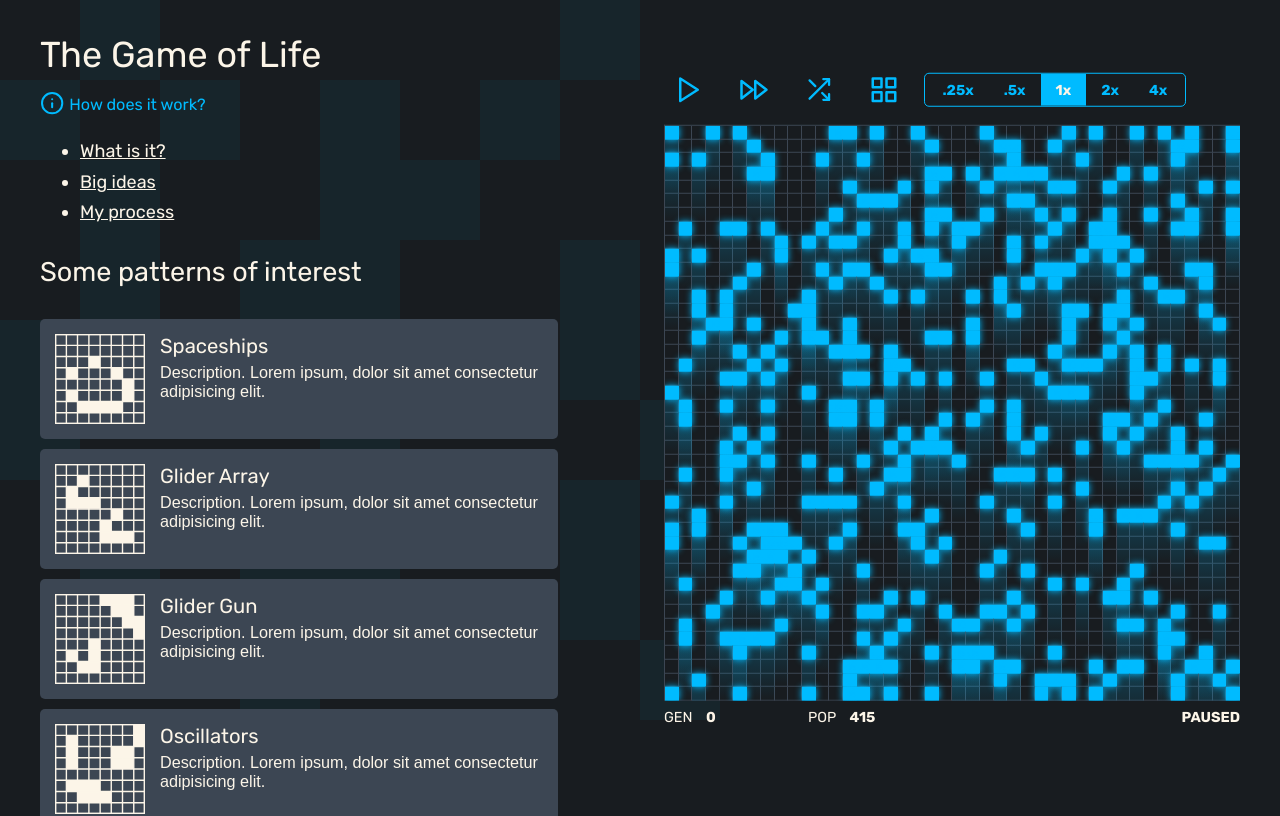
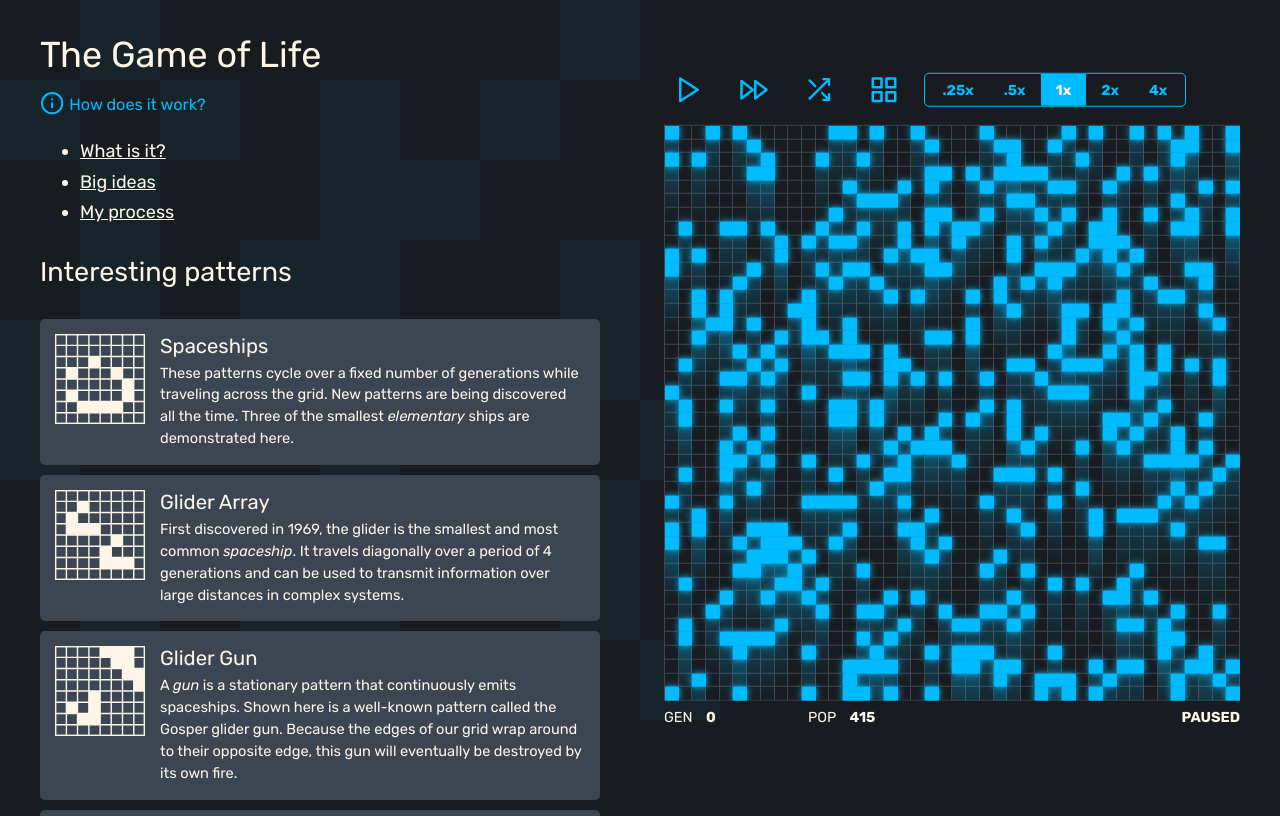
Before and after one commit to murbar/conways, a React (Create React App) app: page / in a window 1280 px wide. Shown: the top 816 px of the page. Built offline with nearby package versions, Linux system fonts and the light colour scheme.

Commit message:
Add preset descriptions

```diff
--- a/src/components/Presets.js
+++ b/src/components/Presets.js
@@ -17,49 +17,68 @@ const PresetButton = styled(Button)`
   margin: 0 0 1rem 0;
   padding: 1.5rem;
   text-align: left;
+  min-height: 12rem;
   svg {
     width: 9rem;
     height: 9rem;
-    float: left;
-    margin-right: 1.5rem;
+    position: absolute;
   }
   .title {
     font-family: ${p => p.theme.fontFamily};
     display: block;
     font-size: 1.25em;
     margin-bottom: 0.5rem;
+    margin-left: 10.5rem;
   }
   .description {
     display: block;
+    margin-left: 10.5rem;
     font-family: ${p => p.theme.fontFamily};
     font-size: 0.9em;
+    line-height: 1.5;
   }
 `;
 
 export default function Presets({ loadPreset }) {
   return (
     <div>
-      <h2>Some patterns of interest</h2>
+      <h2>Interesting patterns</h2>
       <ButtonGroup>
         <PresetButton onClick={() => loadPreset(spaceships)}>
           <ShipsPreview />
           <span className="title">Spaceships</span>
-          <span>Description. Lorem ipsum, dolor sit amet consectetur adipisicing elit.</span>
+          <span className="description">
+            These patterns cycle over a fixed number of generations while traveling across the grid.
+            New patterns are being discovered all the time. Three of the smallest{' '}
+            <em>elementary</em> ships are demonstrated here.
+          </span>
         </PresetButton>
         <PresetButton onClick={() => loadPreset(gliderArray)}>
           <GlidersPreview />
           <span className="title">Glider Array</span>
-          <span>Description. Lorem ipsum, dolor sit amet consectetur adipisicing elit.</span>
+          <span className="description">
+            First discovered in 1969, the glider is the smallest and most common <em>spaceship</em>.
+            It travels diagonally over a period of 4 generations and can be used to transmit
+            information over large distances in complex systems.
+          </span>
         </PresetButton>
         <PresetButton onClick={() => loadPreset(gliderGun)}>
           <GunPreview />
           <span className="title">Glider Gun</span>
-          <span>Description. Lorem ipsum, dolor sit amet consectetur adipisicing elit.</span>
+          <span className="description">
+            A <em>gun</em> is a stationary pattern that continuously emits spaceships. Shown here is
+            a well-known pattern called the Gosper glider gun. Because the edges of our grid wrap
+            around to their opposite edge, this gun will eventually be destroyed by its own fire.
+          </span>
         </PresetButton>
         <PresetButton onClick={() => loadPreset(oscillators)}>
           <OscilPreview />
           <span className="title">Oscillators</span>
-          <span>Description. Lorem ipsum, dolor sit amet consectetur adipisicing elit.</span>
+          <span className="description">
+            These patterns are stationary and cycle over a fixed period. Oscillators with a period
+            of 1 appear constant and are known as <em>still life</em>; those that move around the
+            grid are <em>spaceships</em>.
+          </span>
         </PresetButton>
       </ButtonGroup>
     </div>
```
